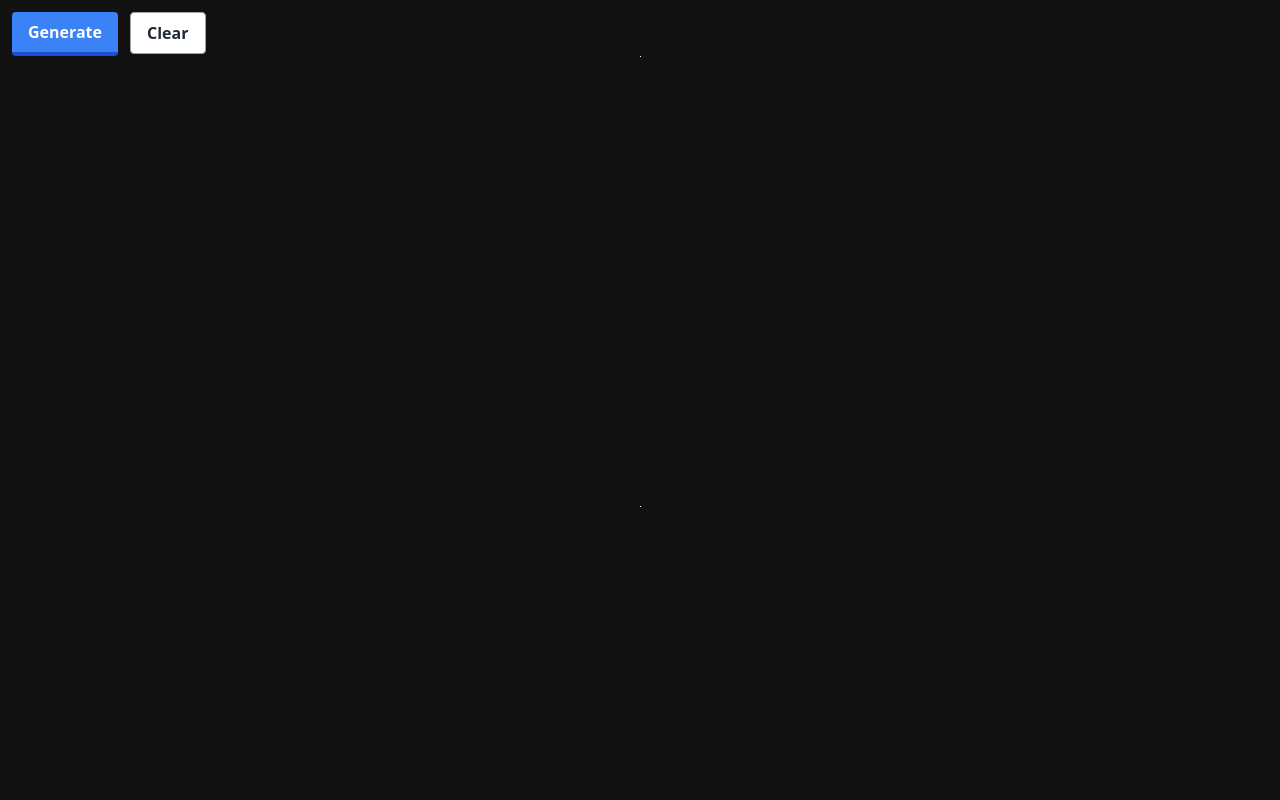
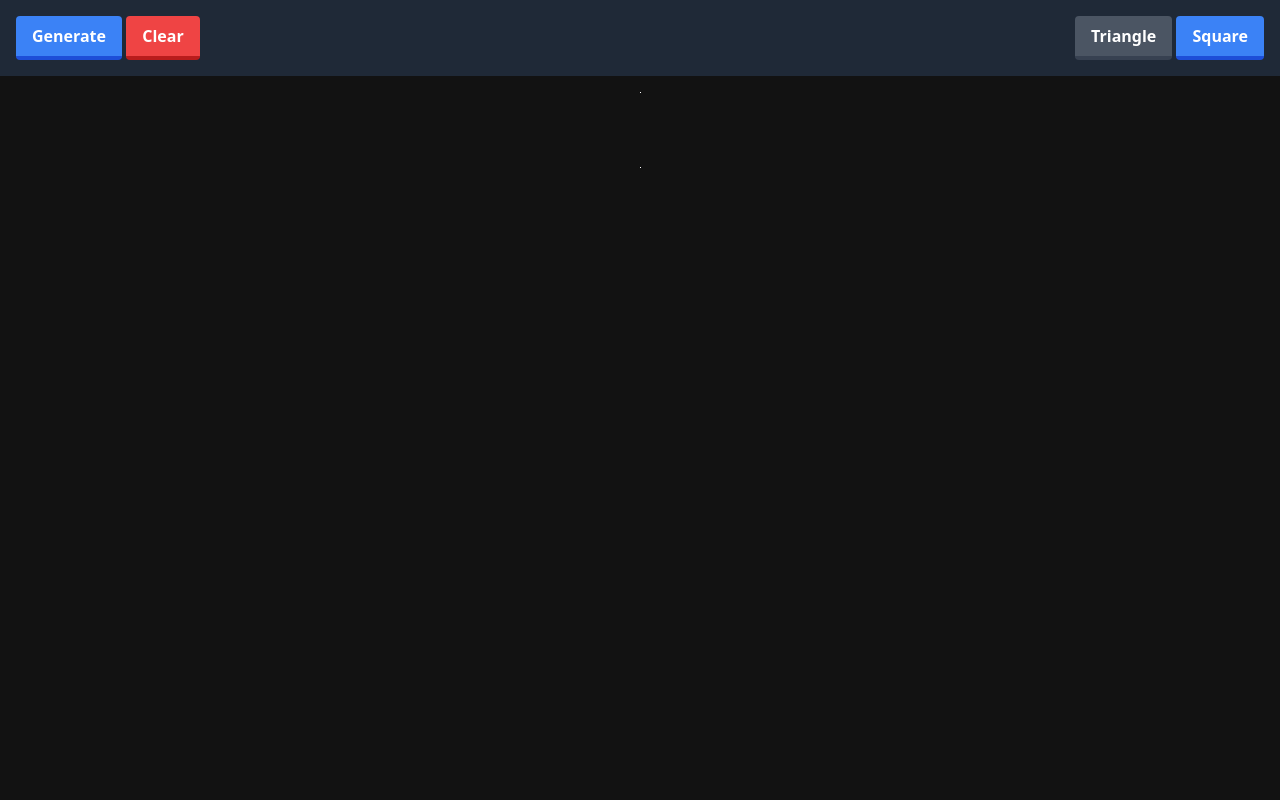
Before and after one commit to jacksonk-price/sierpinski-generator, a plain HTML site: page index.html in a window 1280 px wide. Shown: the top 800 px of the page. Drawn offline with nearby package versions, Linux system fonts and the light colour scheme.

Commit message:
Styling: Added shape selected buttons and styled nav buttons

```diff
--- a/index.html
+++ b/index.html
@@ -8,16 +8,18 @@
 </head>
 <body>
     <div class="my-container">
-        <ul class="flex justify-start pt-3 pl-3">
-            <li class="mr-3">
+        <div class="flex justify-between p-4 bg-gray-800">
+            <div class="left-btns">
                 <button class="bg-blue-500 hover:bg-blue-400 text-white font-bold py-2 px-4 border-b-4 border-blue-700 hover:border-blue-500 rounded" id="generate-btn">Generate</button>
-            </li>
-            <li class="mr-3">
-                <button class="bg-white hover:bg-gray-100 text-gray-800 font-semibold py-2 px-4 border border-gray-400 rounded shadow" id="clear-btn">Clear</button>
-            </li>
-          </ul>
-        <div class="canvas-container">
-            <canvas class="canvas" id="canvas" width="1000" height="900">
+                <button class="bg-red-500 hover:bg-red-400 text-white font-bold py-2 px-4 border-b-4 border-red-700 hover:border-red-500 rounded" id="clear-btn">Clear</button>
+            </div>
+            <div class="right-btns">
+                <button class="bg-gray-600 hover:bg-gray-400 text-white font-bold py-2 px-4 border-b-4 border-gray-700 hover:border-gray-500 rounded">Triangle</button>
+                <button class="bg-blue-500 hover:bg-blue-400 text-white font-bold py-2 px-4 border-b-4 border-blue-700 hover:border-blue-500 rounded">Square</button>
+            </div>
+        </div>
+        <div class="canvas-container pt-4">
+            <canvas class="canvas" id="canvas">
             </canvas>
         </div>
     </div>
```
